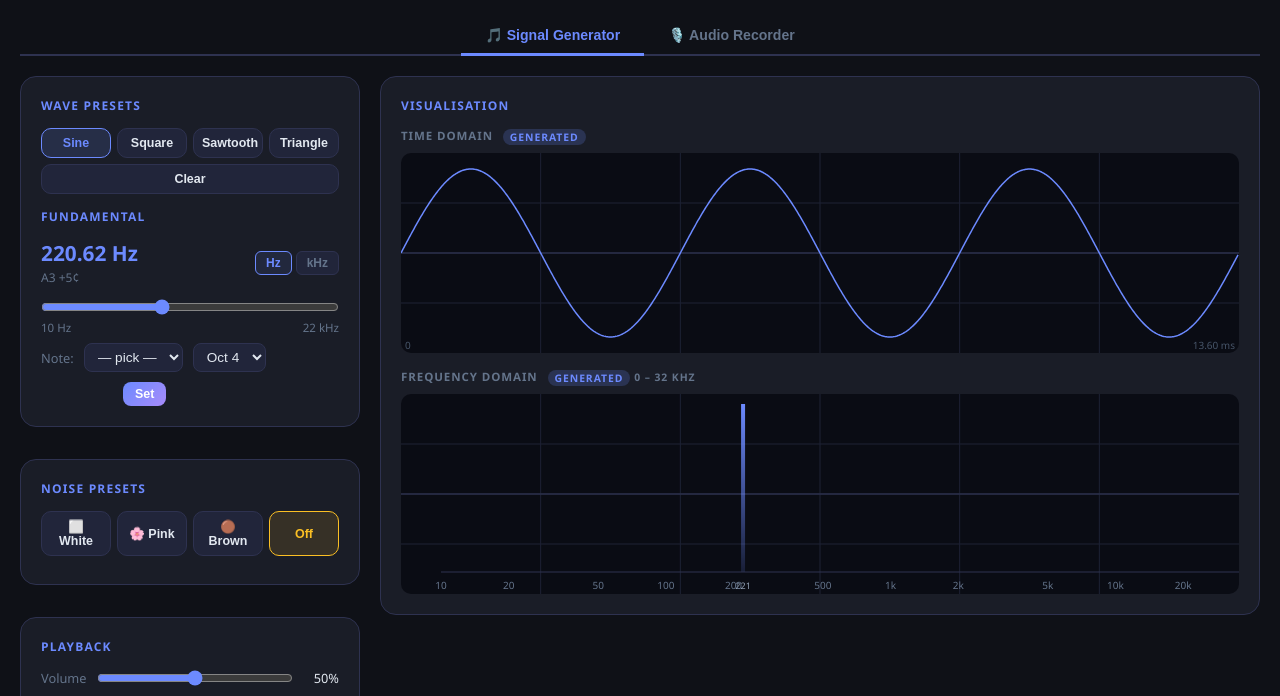
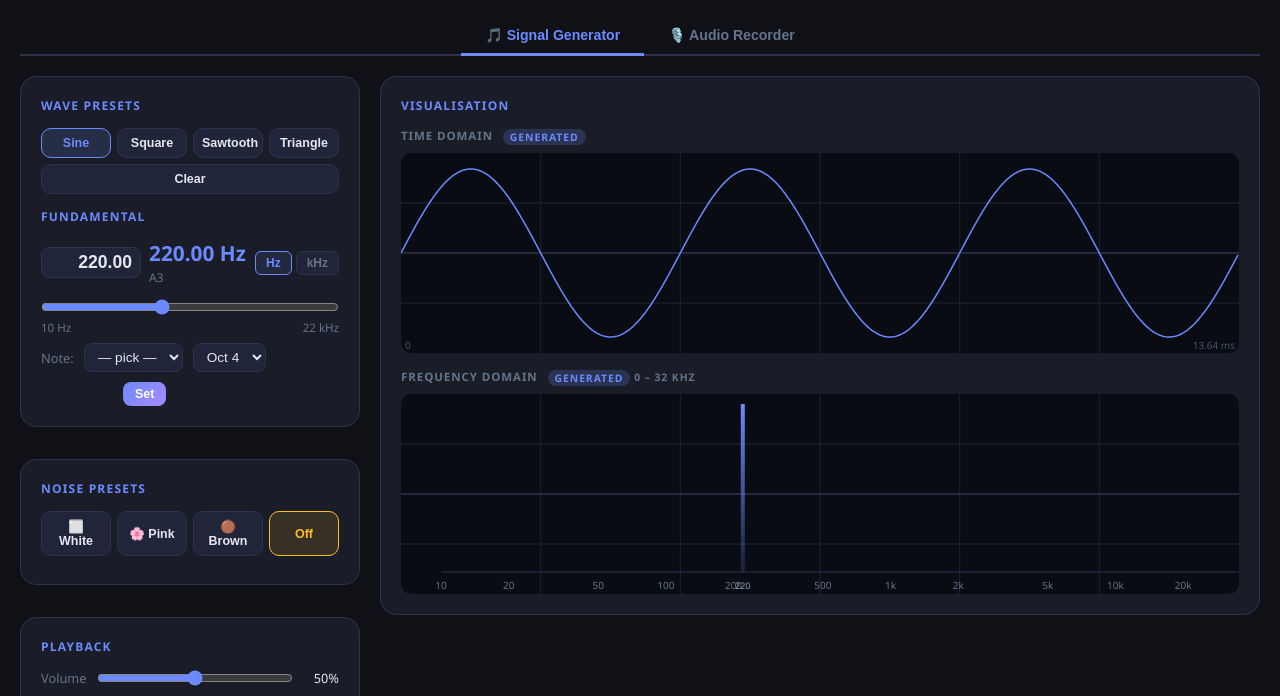
Before and after one commit to jaredchurch/signal_generator, a website: page index.html in a window 1280 px wide. Shown: the part 89-785 px from the top of the page. Drawn offline with Linux system fonts and the light colour scheme.

Commit message:
fix to get accurate frequency when typed

```diff
--- a/index.html
+++ b/index.html
@@ -168,9 +168,12 @@
         <h2>Fundamental</h2>
         <div class="freq-slider-wrap" style="margin-bottom:8px;">
           <div class="freq-slider-header">
-            <div>
-              <div class="freq-slider-val" id="fundamental-display">220.00 Hz</div>
-              <div class="freq-slider-sub" id="fundamental-note-display"></div>
+            <div style="display:flex;align-items:center;gap:8px;">
+              <input type="text" id="fundamental-input" class="styled" style="width:100px;font-size:1.1rem;font-weight:700;text-align:right;padding:4px 8px;" onchange="onFundamentalInputChange()" onkeypress="if(event.key==='Enter')this.blur()"/>
+              <div>
+                <div class="freq-slider-val" id="fundamental-display">220.00 Hz</div>
+                <div class="freq-slider-sub" id="fundamental-note-display"></div>
+              </div>
             </div>
             <div class="flex-row" style="gap:4px;">
               <button class="unit-btn active" id="unit-hz"  onclick="setFundUnit('hz')">Hz</button>
@@ -419,6 +422,7 @@ let p1Components = [];
 let p1NoiseType  = 'off';
 let p1FundUnit   = 'hz';
 let p1RowUnit    = Array.from({length:32}, ()=>'hz');
+let p1FundHz     = 220;
 
 // Preset playback nodes
 let p1PresetGain    = null;
@@ -435,7 +439,8 @@ function initP1() {
   const sel = document.getElementById('note-select');
   NOTE_NAMES.forEach(n => { const o=document.createElement('option'); o.value=n; o.textContent=n; sel.appendChild(o); });
   // Fundamental slider init
-  document.getElementById('fundamental-slider').value = fundHzToSlider(220);
+  p1FundHz = 220;
+  document.getElementById('fundamental-slider').value = fundHzToSlider(p1FundHz);
   updateFundamentalDisplay();
   // init components
   p1Components = Array.from({length:NUM}, ()=>({freq:0,amp:0}));
@@ -457,11 +462,12 @@ function getFundHz() {
   return fundSliderToHz(sliderVal);
 }
 function onFundamentalSliderChange() {
+  p1FundHz = fundSliderToHz(parseInt(document.getElementById('fundamental-slider').value));
   updateFundamentalDisplay();
   const active = document.querySelector('.preset-btn[data-preset].active');
   const presetName = active ? active.dataset.preset : null;
   if (presetName && presetName !== 'clear') {
-    const f0 = Math.max(MIN_FUND, getFundHz());
+    const f0 = Math.max(MIN_FUND, p1FundHz);
     p1Components = Array.from({length:NUM}, ()=>({freq:0,amp:0}));
     if (presetName === 'sine') { p1Components[0]={freq:f0,amp:1}; }
     else if (presetName === 'square') { let s=0; for(let n=1;n<=63&&s<NUM;n+=2){ const f=f0*n; if(f>MAX_FREQ)break; p1Components[s++]={freq:f,amp:1/n}; } }
@@ -478,11 +484,26 @@ function onFundamentalSliderChange() {
   }
 }
 function updateFundamentalDisplay() {
-  const sliderVal = parseInt(document.getElementById('fundamental-slider').value);
-  const hz = fundSliderToHz(sliderVal);
+  const hz = p1FundHz;
   const disp = p1FundUnit==='khz' ? `${(hz/1000).toFixed(4)} kHz` : hz>=1000 ? `${(hz/1000).toFixed(3)} kHz` : `${hz.toFixed(2)} Hz`;
   document.getElementById('fundamental-display').textContent = disp;
   document.getElementById('fundamental-note-display').textContent = closestNote(hz);
+  const inputVal = p1FundUnit==='khz' ? (hz/1000).toFixed(4) : hz.toFixed(2);
+  const active = document.activeElement;
+  if (!active || active.id !== 'fundamental-input') {
+    document.getElementById('fundamental-input').value = inputVal;
+  }
+}
+function onFundamentalInputChange() {
+  const inp = document.getElementById('fundamental-input');
+  let v = parseFloat(inp.value);
+  if (isNaN(v) || v <= 0) { updateFundamentalDisplay(); return; }
+  const hz = p1FundUnit === 'khz' ? v * 1000 : v;
+  p1FundHz = Math.max(MIN_FUND, Math.min(hz, MAX_FUND));
+  document.getElementById('fundamental-slider').value = fundHzToSlider(p1FundHz);
+  updateFundamentalDisplay();
+  const active = document.querySelector('.preset-btn[data-preset].active');
+  if (active && active.dataset.preset && active.dataset.preset !== 'clear') applyPreset(active.dataset.preset);
 }
 
 /* Note picker */
@@ -581,7 +602,7 @@ function applyPreset(name) {
   const btn = document.querySelector(`.preset-btn[data-preset="${name}"]`);
   if (btn) btn.classList.add('active');
 
-  const f0 = Math.max(1, getFundHz());
+  const f0 = Math.max(1, p1FundHz);
   p1Components = Array.from({length:NUM}, ()=>({freq:0,amp:0}));
 
   if (name==='sine')     { p1Components[0]={freq:f0,amp:1}; }
```
